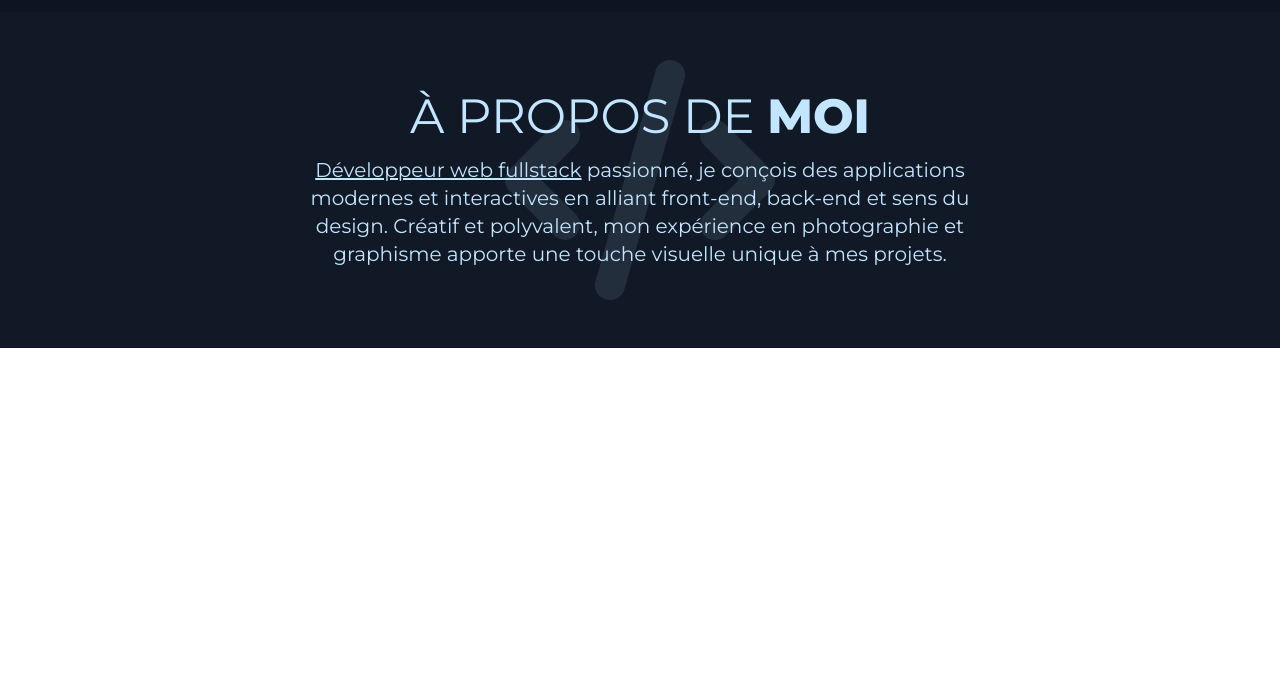
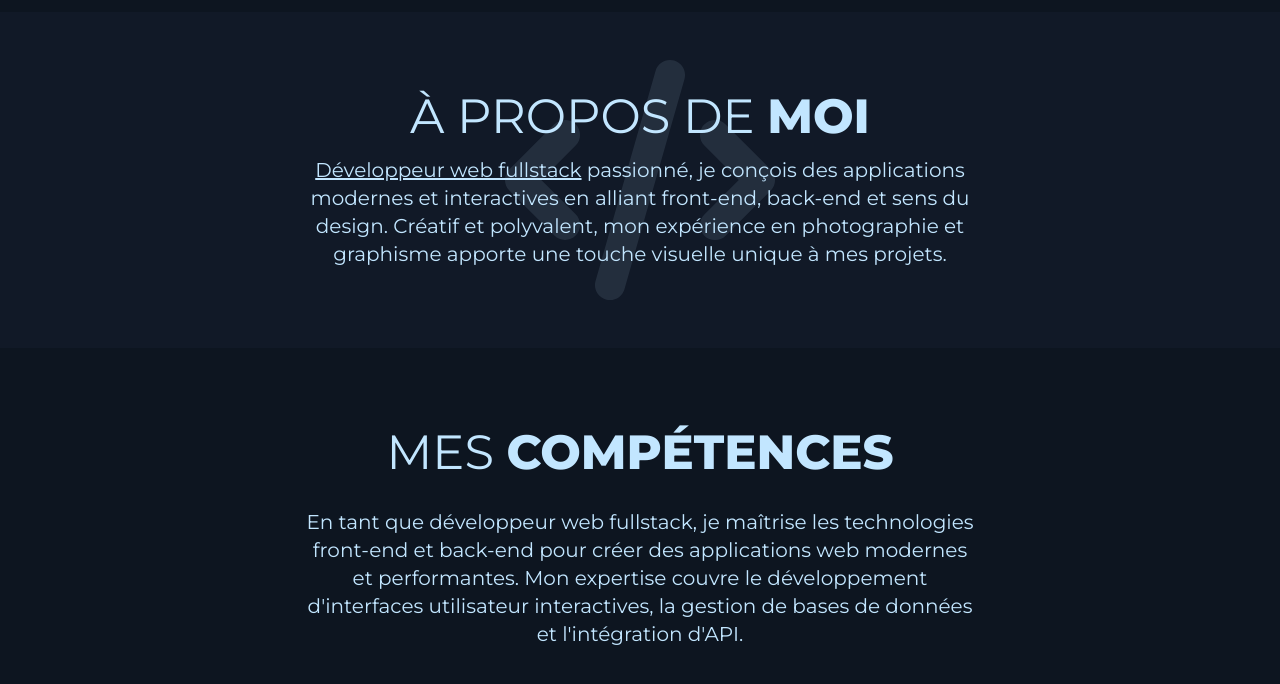
Before and after one commit to kalala22/DevChretien_portfolio, a Vue app: page / in a window 1280 px wide. Shown: the part 852-1536 px from the top of the page. Before the commit the page ends 1200 px from the top, so only its background shows below. Built offline with nearby package versions, Linux system fonts and the light colour scheme.

Commit message:
feat: creation composant competence

```diff
--- a/src/App.vue
+++ b/src/App.vue
@@ -2,6 +2,9 @@
 import Navbar from './components/NavbarView.vue'
 import Home from './components/HomeView.vue'
 import About from './components/AboutSectionView.vue'
+import Competence from './components/CompetenceView.vue'
+// import Project from './components/ProjectView.vue'
+// import Contact from './components/ContactView.vue'
 </script>
 
 
@@ -19,13 +22,15 @@ import About from './components/AboutSectionView.vue'
       </section>
       <section id="competence">
         <!-- Compétences section will go here -->
-
+        <Competence />
       </section>
       <section id="project">
         <!-- Projets section will go here -->
+        <!-- <Project /> -->
       </section>
       <section id="contact">
         <!-- Contact section will go here -->
+        <!-- <Contact /> -->
       </section>
     </div>
 
--- /dev/null
+++ b/src/components/CompetenceView.vue
@@ -0,0 +1,20 @@
+<template>
+    <div>
+        <section id="competence" class="flex flex-col items-center justify-center bg-background p-5 py-20">
+            <div class="absolute flex items-center justify-center opacity-10">
+                <font-awesome-icon icon="cogs" class="text-primary text-[15rem] md:text-[15rem]" />
+            </div>
+            <div>
+                <h2 class="text-primary text-3xl md:text-5xl text-center uppercase">Mes <span class="font-extrabold">Compétences</span></h2>
+            </div>
+            <div class="mt-8">
+                <p class="text-primary text-lg md:text-xl text-center max-w-2xl">
+                    En tant que développeur web fullstack, je maîtrise les technologies front-end et back-end pour créer des applications web modernes et performantes. Mon expertise couvre le développement d'interfaces utilisateur interactives, la gestion de bases de données et l'intégration d'API.
+                </p>
+            </div>
+        </section>
+    </div>
+</template>
+
+<script>
+</script>
```
